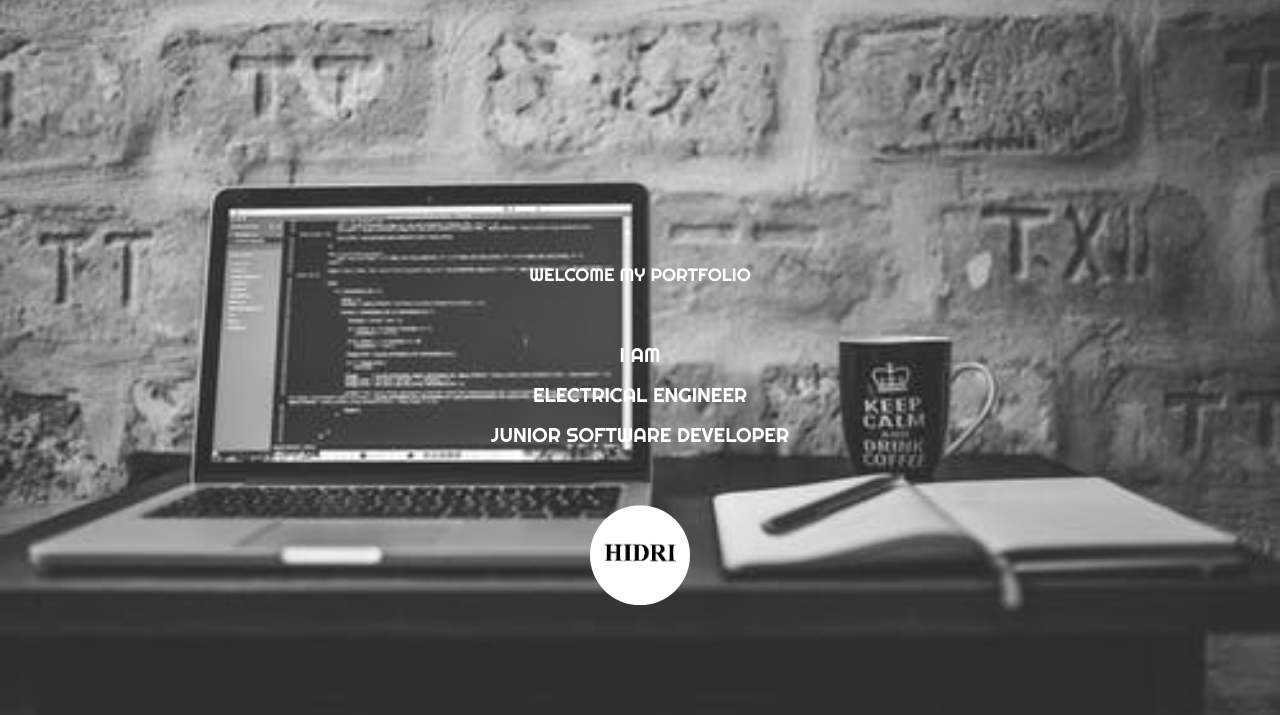
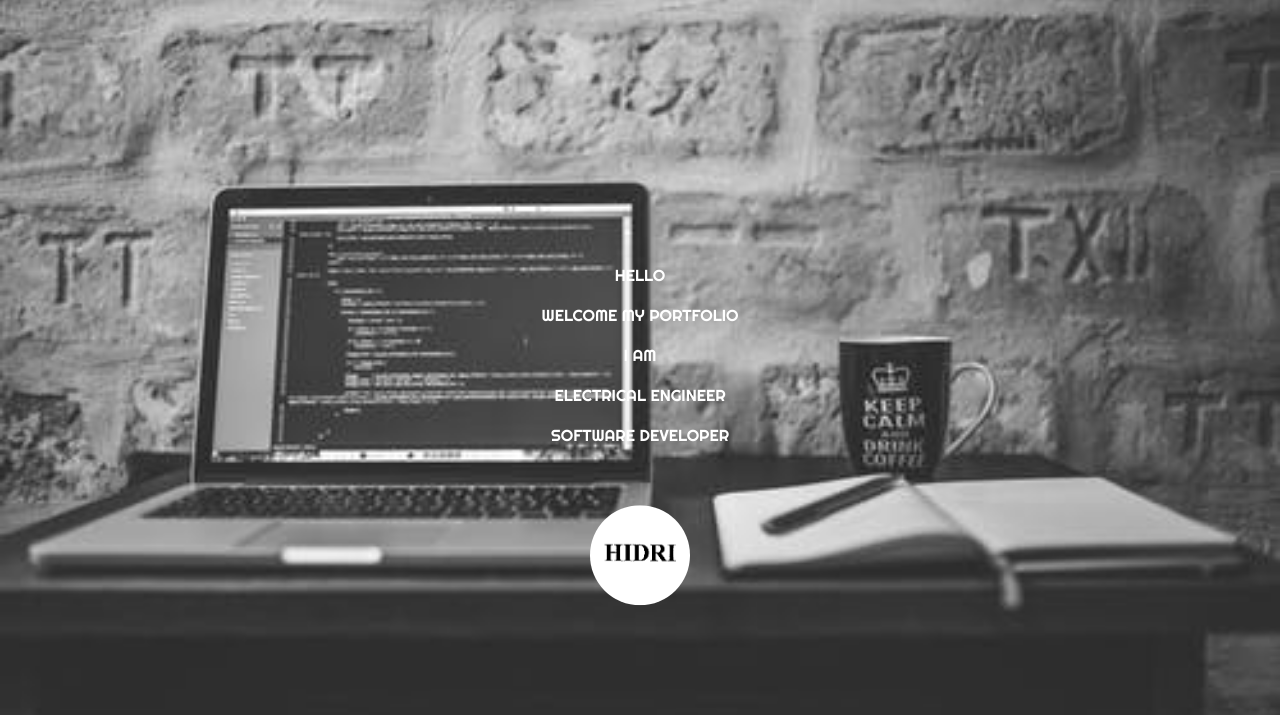
Before and after one commit to Afom25/HIDRI.A, a plain HTML site: page index.html in a window 1280 px wide. Shown: the part 85-800 px from the top of the page. Drawn offline with nearby package versions, Linux system fonts and the light colour scheme; a web font is replaced by a local one.

Commit message:
this commit will add the style welocme section

```diff
--- a/css/style.css
+++ b/css/style.css
@@ -7,7 +7,62 @@
     height: 100vh;
 }
 
-
+.hidri{
+    position: absolute;
+    position: absolute;
+    top: 45%;
+    left: 50%;
+    transform: translate(-50%, -50%);
+    color: white;
+    width: fit-content;
+    font-family: 'Righteous', cursive;
+    font-size: 18px;;
+}
+.centered0 {
+    position: absolute;
+    top: 45%;
+    left: 50%;
+    transform: translate(-50%, -50%);
+    color: white;
+    /* width: fit-content; */
+    font-family: 'Righteous', cursive;
+  }
+  .centered1 {
+    position: absolute;
+    top: 50%;
+    left: 50%;
+    transform: translate(-50%, -50%);
+    color: white;
+    /* width: fit-content; */
+    font-family: 'Righteous', cursive;
+  }
+  .centered2{
+    position: absolute;
+    top: 55%;
+    left: 50%;
+    transform: translate(-50%, -50%);
+    color: white;
+    /* width: fit-content; */
+    font-family: 'Righteous', cursive;
+  }
+  .centered3 {
+    position: absolute;
+    top: 60%;
+    left: 50%;
+    transform: translate(-50%, -50%);
+    color: white;
+    /* width: fit-content; */
+    font-family: 'Righteous', cursive;
+  }
+  .centered4 {
+    position: absolute;
+    top: 65%;
+    left: 50%;
+    transform: translate(-50%, -50%);
+    color: white;
+    /* width: fit-content; */
+    font-family: 'Righteous', cursive;
+  }
 
 .home-heading {
     position: absolute;
@@ -15,7 +70,7 @@
     left: 50%;
     transform: translate(-50%, -50%);
     color: white;
-    width: fit-content;
+    /* width: fit-content; */
     font-family: 'Righteous', cursive;
     font-size: 18px;;
 }
--- a/index.html
+++ b/index.html
@@ -70,13 +70,26 @@
     </header>
 
     <section id="home">
-        <div class="container">
+        <!-- <div class="container">
 
-                <div class="section">
-                    <h1 class="home-heading">WELCOME MY PORTFOLIO</h1>
+                <div class="row">
+                <div class="col-md-12 text-center"> -->
+                  <!-- <h1 class="home-heading"> WELCOME MY PORTFOLIO</h1>
                     <h1 class="home-heading2"> I AM </h1>
                     <h1 class="home-heading3"> ELECTRICAL ENGINEER </h1>
-                    <h1 class="home-heading4"> JUNIOR SOFTWARE DEVELOPER </h1>
+                    <h1 class="home-heading4"> JUNIOR SOFTWARE DEVELOPER </h1> -->
+                    <!-- <p class="hidri"> HIDRI </p> -->
+                    <div class="container">
+
+                        <div class="centered0"> HELLO</div>
+                        <div class="centered1"> WELCOME MY PORTFOLIO</div>
+                        <div class="centered2">I AM</div>
+                        <div class="centered3">ELECTRICAL ENGINEER</div>
+                        <div class="centered4">SOFTWARE  DEVELOPER</div>
+
+                      </div>
+                    </div>
+
                     <img src="image/hidri.png" alt="about-image" id="hidri-image">
 
                 </div>
```
